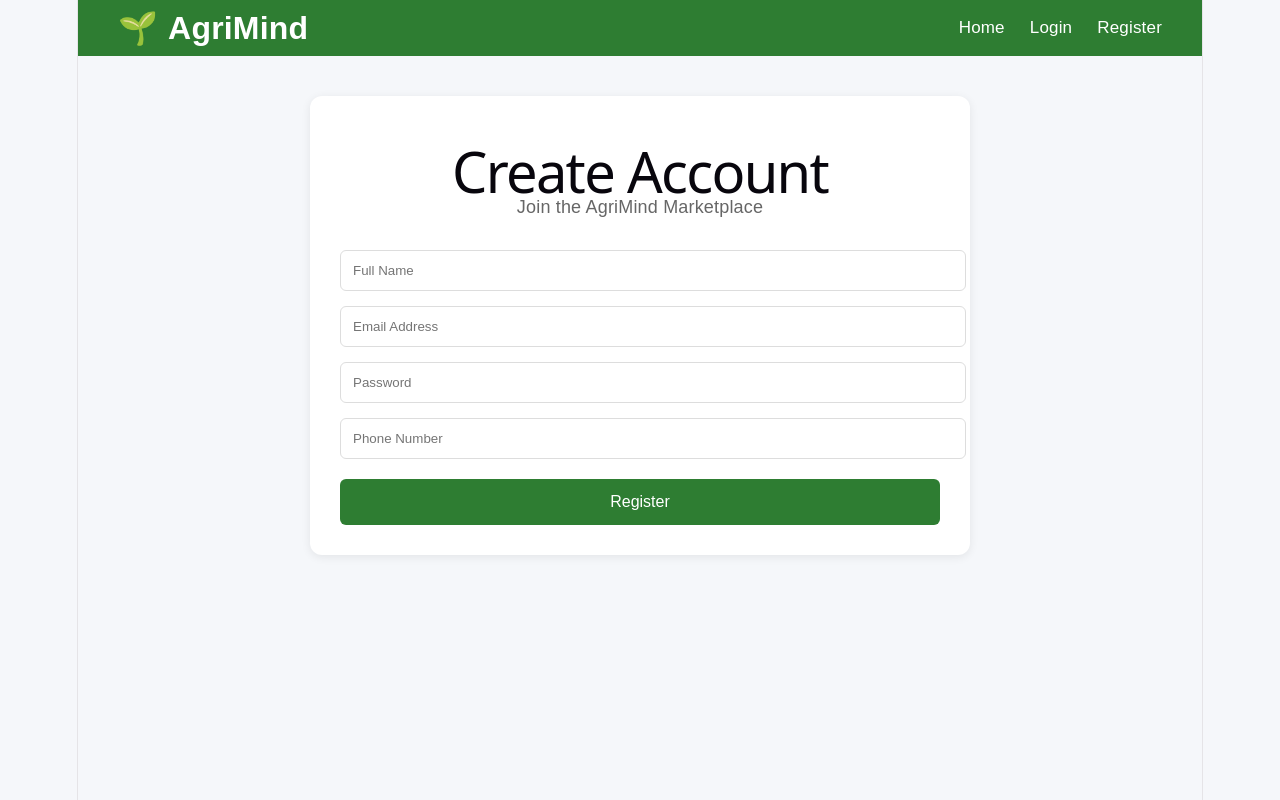
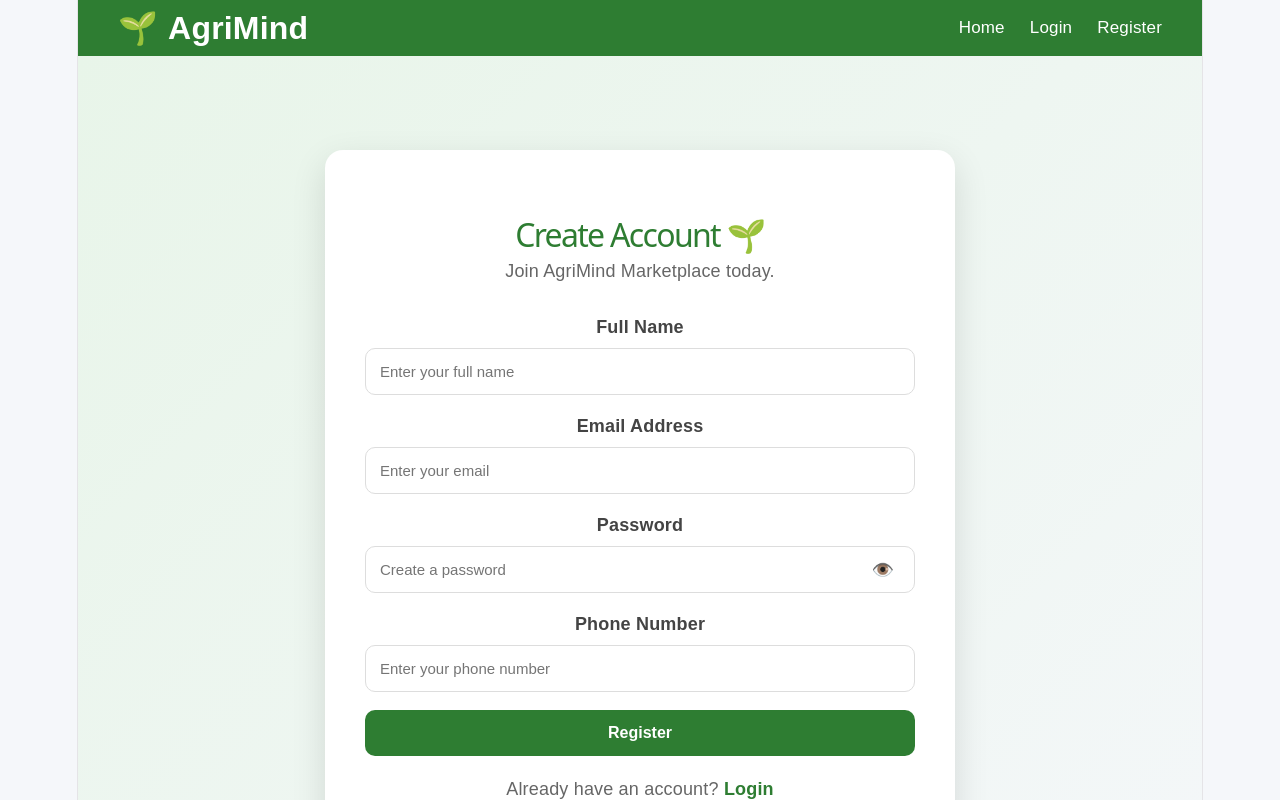
Before and after one commit to chimpuluime85-ctrl/AgriMind-AI-Marketplace, a React app in the folder frontend/: page /register in a window 1280 px wide. Shown: the top 800 px of the page. Built offline with nearby package versions, Linux system fonts and the light colour scheme; the HTML template or start-up script is replaced by a standard one.

Commit message:
Fix Vercel React Router routing

```diff
--- /dev/null
+++ b/frontend/src/pages/Register.css
@@ -0,0 +1,118 @@
+.register-page{
+    min-height:100vh;
+    background:linear-gradient(135deg,#e8f5e9,#f4f7f9);
+    display:flex;
+    justify-content:center;
+    align-items:center;
+    padding:40px 20px;
+}
+
+.register-card{
+    width:100%;
+    max-width:550px;
+    background:#fff;
+    padding:40px;
+    border-radius:18px;
+    box-shadow:0 12px 35px rgba(0,0,0,.12);
+}
+
+.register-title{
+    text-align:center;
+    color:#2e7d32;
+    font-size:32px;
+    margin-bottom:10px;
+}
+
+.register-subtitle{
+    text-align:center;
+    color:#666;
+    margin-bottom:30px;
+}
+
+.form-group{
+    margin-bottom:18px;
+}
+
+.form-group label{
+    display:block;
+    margin-bottom:8px;
+    font-weight:600;
+    color:#444;
+}
+
+.form-input{
+    width:100%;
+    padding:14px;
+    border:1px solid #ddd;
+    border-radius:10px;
+    font-size:15px;
+    transition:.3s;
+    box-sizing:border-box;
+}
+
+.form-input:focus{
+    outline:none;
+    border-color:#2e7d32;
+    box-shadow:0 0 0 3px rgba(46,125,50,.15);
+}
+
+.password-wrapper{
+    position:relative;
+}
+
+.toggle-password{
+    position:absolute;
+    right:15px;
+    top:50%;
+    transform:translateY(-50%);
+    background:none;
+    border:none;
+    cursor:pointer;
+    font-size:18px;
+}
+
+.register-btn{
+    width:100%;
+    padding:14px;
+    background:#2e7d32;
+    color:white;
+    border:none;
+    border-radius:10px;
+    font-size:16px;
+    font-weight:bold;
+    cursor:pointer;
+    transition:.3s;
+}
+
+.register-btn:hover{
+    background:#1b5e20;
+}
+
+.register-btn:disabled{
+    opacity:.7;
+    cursor:not-allowed;
+}
+
+.login-link{
+    margin-top:20px;
+    text-align:center;
+    color:#666;
+}
+
+.login-link a{
+    color:#2e7d32;
+    text-decoration:none;
+    font-weight:bold;
+}
+
+@media(max-width:600px){
+
+.register-card{
+    padding:25px;
+}
+
+.register-title{
+    font-size:28px;
+}
+
+}
--- a/frontend/src/pages/Register.jsx
+++ b/frontend/src/pages/Register.jsx
@@ -1,14 +1,17 @@
 import { useState } from "react";
-import { useNavigate } from "react-router-dom";
+import { Link, useNavigate } from "react-router-dom";
 import api from "../services/api";
 import Navbar from "../components/Navbar";
 import Footer from "../components/Footer";
+import "./Register.css";
 
 function Register() {
   const navigate = useNavigate();
 
-  const [formData, setFormData] =
-    useState({
+  const [showPassword, setShowPassword] = useState(false);
+  const [loading, setLoading] = useState(false);
+
+  const [formData, setFormData] = useState({
     fullName: "",
     email: "",
     password: "",
@@ -19,23 +22,19 @@ function Register() {
   const handleChange = (e) => {
     setFormData({
       ...formData,
-      [e.target.name]:
-        e.target.value,
+      [e.target.name]: e.target.value,
     });
   };
 
   const handleRegister = async (e) => {
     e.preventDefault();
 
+    setLoading(true);
+
     try {
-      await api.post(
-        "/auth/register",
-        formData
-      );
+      await api.post("/auth/register", formData);
 
-      alert(
-        "Registration successful"
-      );
+      alert("Registration successful!");
 
       navigate("/login");
     } catch (error) {
@@ -43,6 +42,8 @@ function Register() {
         error.response?.data?.message ||
           "Registration failed"
       );
+    } finally {
+      setLoading(false);
     }
   };
 
@@ -50,125 +51,108 @@ function Register() {
     <>
       <Navbar />
 
-      <div
-        style={{
-          minHeight: "80vh",
-          backgroundColor: "#f5f7fa",
-          padding: "40px 20px",
-        }}
-      >
-        <div
-          style={{
-            maxWidth: "600px",
-            margin: "0 auto",
-            background: "white",
-            padding: "30px",
-            borderRadius: "12px",
-            boxShadow:
-              "0 2px 10px rgba(0,0,0,0.08)",
-          }}
-        >
-          <h1
-            style={{
-              textAlign: "center",
-              marginBottom: "10px",
-            }}
-          >
-            Create Account
+      <div className="register-page">
+
+        <div className="register-card">
+
+          <h1 className="register-title">
+            Create Account 🌱
           </h1>
 
-          <p
-            style={{
-              textAlign: "center",
-              color: "#666",
-              marginBottom: "30px",
-            }}
-          >
-            Join the AgriMind Marketplace
+          <p className="register-subtitle">
+            Join AgriMind Marketplace today.
           </p>
 
           <form onSubmit={handleRegister}>
+
+            <div className="form-group">
+              <label>Full Name</label>
+
               <input
+                className="form-input"
                 type="text"
                 name="fullName"
-              placeholder="Full Name"
+                placeholder="Enter your full name"
                 value={formData.fullName}
                 onChange={handleChange}
                 required
-              style={{
-                width: "100%",
-                padding: "12px",
-                marginBottom: "15px",
-                border: "1px solid #ddd",
-                borderRadius: "6px",
-              }}
               />
+            </div>
+
+            <div className="form-group">
+              <label>Email Address</label>
 
               <input
+                className="form-input"
                 type="email"
                 name="email"
-              placeholder="Email Address"
+                placeholder="Enter your email"
                 value={formData.email}
                 onChange={handleChange}
                 required
-              style={{
-                width: "100%",
-                padding: "12px",
-                marginBottom: "15px",
-                border: "1px solid #ddd",
-                borderRadius: "6px",
-              }}
               />
+            </div>
+
+            <div className="form-group">
+              <label>Password</label>
+
+              <div className="password-wrapper">
 
                 <input
-              type="password"
+                  className="form-input"
+                  type={showPassword ? "text" : "password"}
                   name="password"
-              placeholder="Password"
+                  placeholder="Create a password"
                   value={formData.password}
                   onChange={handleChange}
                   required
-              style={{
-                width: "100%",
-                padding: "12px",
-                marginBottom: "15px",
-                border: "1px solid #ddd",
-                borderRadius: "6px",
-              }}
                 />
 
+                <button
+                  type="button"
+                  className="toggle-password"
+                  onClick={() =>
+                    setShowPassword(!showPassword)
+                  }
+                >
+                  {showPassword ? "🙈" : "👁️"}
+                </button>
+
+              </div>
+            </div>
+
+            <div className="form-group">
+              <label>Phone Number</label>
+
               <input
+                className="form-input"
                 type="text"
                 name="phone"
-              placeholder="Phone Number"
+                placeholder="Enter your phone number"
                 value={formData.phone}
                 onChange={handleChange}
                 required
-              style={{
-                width: "100%",
-                padding: "12px",
-                marginBottom: "20px",
-                border: "1px solid #ddd",
-                borderRadius: "6px",
-              }}
               />
+            </div>
 
             <button
-              type="submit"
-              style={{
-                width: "100%",
-                padding: "14px",
-                backgroundColor: "#2e7d32",
-                color: "white",
-                border: "none",
-                borderRadius: "6px",
-                cursor: "pointer",
-                fontSize: "16px",
-              }}
+              className="register-btn"
+              disabled={loading}
             >
-              Register
+              {loading ? "Creating Account..." : "Register"}
             </button>
+
           </form>
+
+          <div className="login-link">
+            Already have an account?{" "}
+            <Link to="/login">
+              Login
+            </Link>
           </div>
+
+        </div>
+
       </div>
 
       <Footer />
```
Lines whose indentation alone changed are shown as unchanged.
